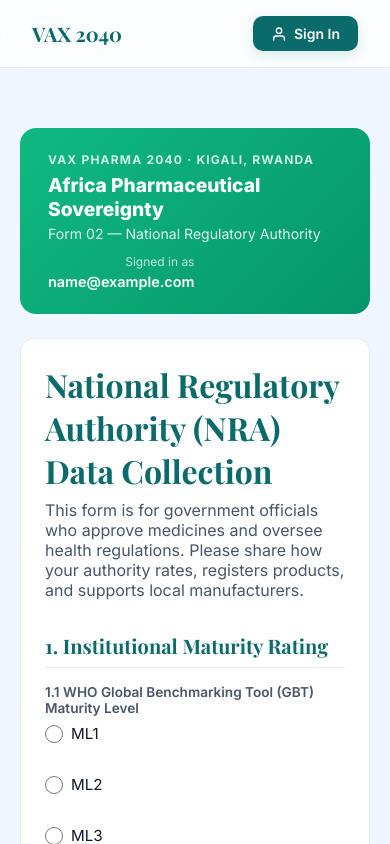
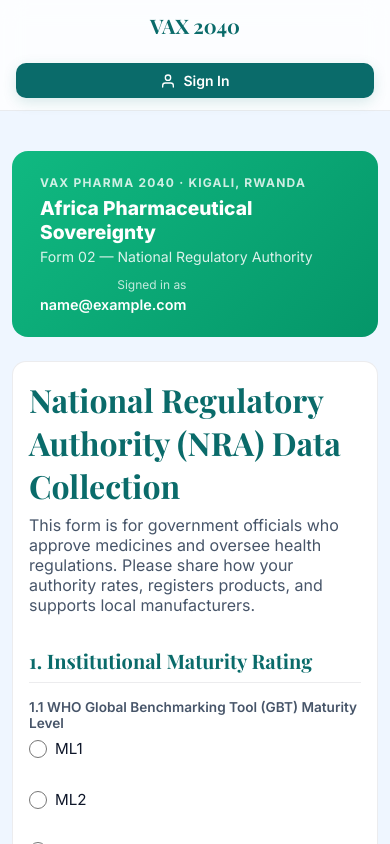
Before and after one commit to Inganji-clovis/vax2040-frontend-partern, a Next.js app: page /forms/nra in a window 390 px wide. Shown: the top 844 px of the page. Built offline with nearby package versions, Linux system fonts and the light colour scheme; sample sign-in values are in the browser's storage; a web font is replaced by a local one.

Commit message:
UI: Add mobile responsiveness styling across the application

```diff
--- a/src/app/globals.css
+++ b/src/app/globals.css
@@ -317,3 +317,18 @@ select.form-control {
   margin: 40px auto;
   padding: 0 20px;
 }
+
+/* -- ADDITIONAL GLOBAL RESPONSIVENESS -- */
+body {
+  overflow-x: hidden;
+}
+
+@media (max-width: 768px) {
+  .navbar { padding: 12px 16px; flex-direction: column; gap: 12px; }
+  .form-wrapper { padding: 0 12px; margin: 20px auto; }
+  .btn { width: 100%; justify-content: center; }
+}
+
+@media (max-width: 480px) {
+  .card { padding: 16px; }
+}
```
Also changed, not shown: src/app/page.module.css (+26 -0 lines).
